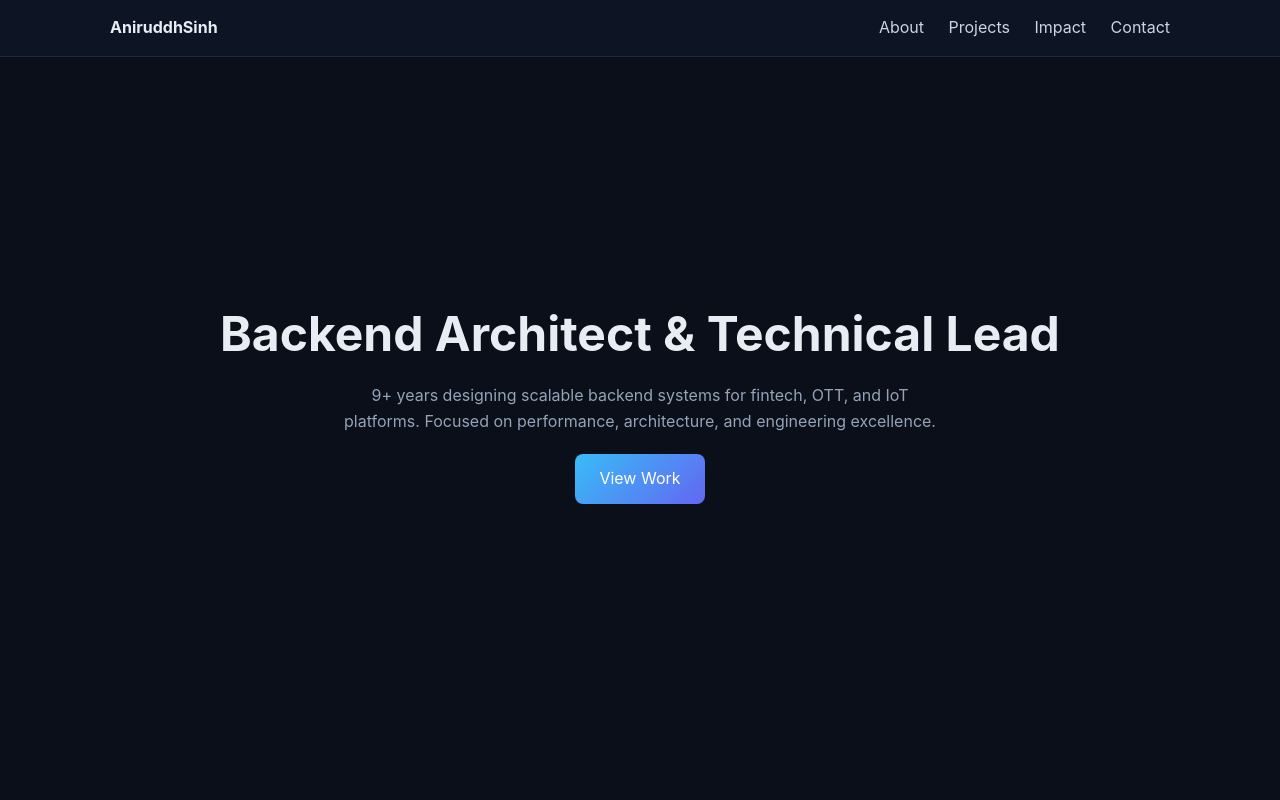
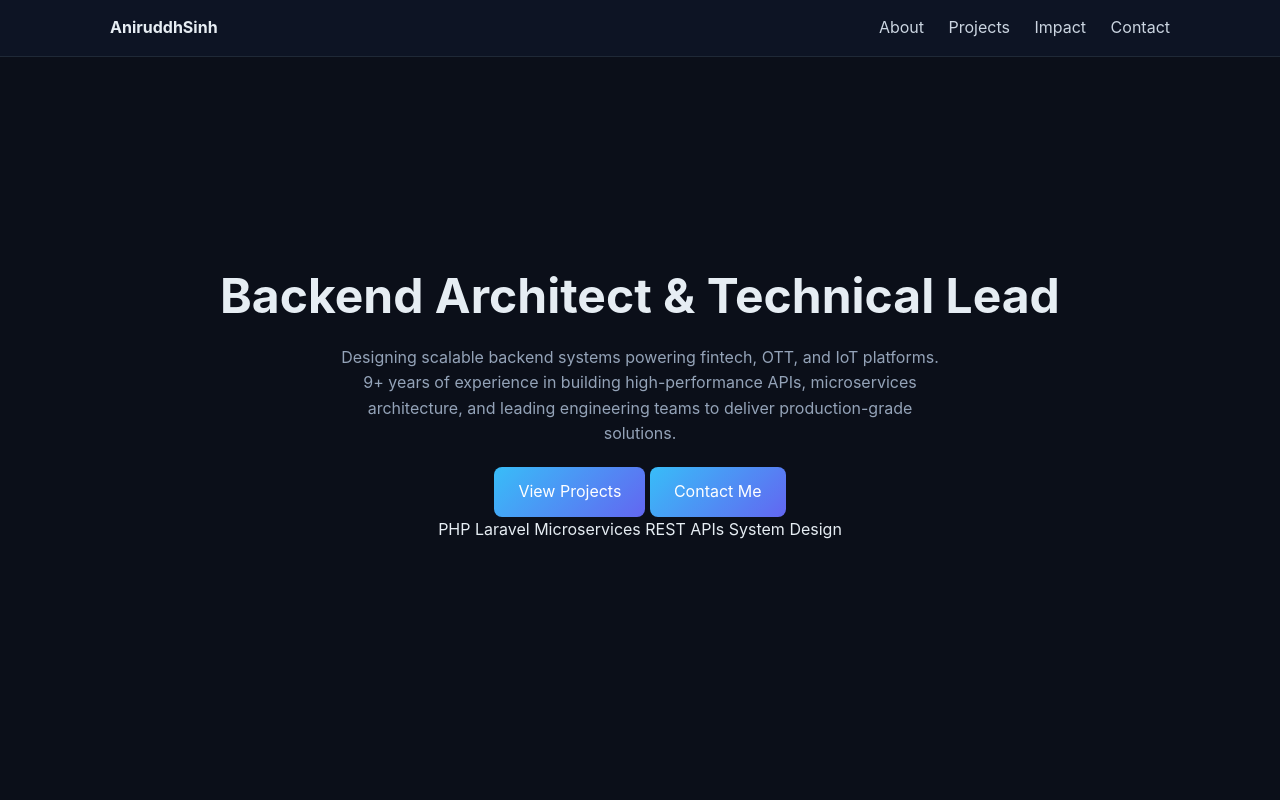
Before and after one commit to AniruddhSinh-Jadeja/portfolio, a plain HTML site: page index.html in a window 1280 px wide. Shown: the top 800 px of the page. Drawn offline with Linux system fonts and the light colour scheme.

Commit message:
Update index.html

```diff
--- a/index.html
+++ b/index.html
@@ -162,13 +162,39 @@ footer {
 
 <!-- HERO -->
 <div class="hero">
-  <div>
-    <h1>Backend Architect & Technical Lead</h1>
-    <p>
-      9+ years designing scalable backend systems for fintech, OTT, and IoT platforms.
-      Focused on performance, architecture, and engineering excellence.
+  <div class="hero-content">
+
+    <!-- NAME / ROLE -->
+    <h1>
+      Backend Architect <span>&</span> Technical Lead
+    </h1>
+
+    <!-- TAGLINE -->
+    <p class="hero-subtitle">
+      Designing scalable backend systems powering fintech, OTT, and IoT platforms.
     </p>
-    <a href="#projects" class="btn">View Work</a>
+
+    <!-- VALUE STATEMENT -->
+    <p class="hero-desc">
+      9+ years of experience in building high-performance APIs, microservices architecture,
+      and leading engineering teams to deliver production-grade solutions.
+    </p>
+
+    <!-- CTA -->
+    <div class="hero-buttons">
+      <a href="#projects" class="btn primary">View Projects</a>
+      <a href="#contact" class="btn secondary">Contact Me</a>
+    </div>
+
+    <!-- TECH TAGS -->
+    <div class="hero-tags">
+      <span>PHP</span>
+      <span>Laravel</span>
+      <span>Microservices</span>
+      <span>REST APIs</span>
+      <span>System Design</span>
+    </div>
+
   </div>
 </div>
 
```
